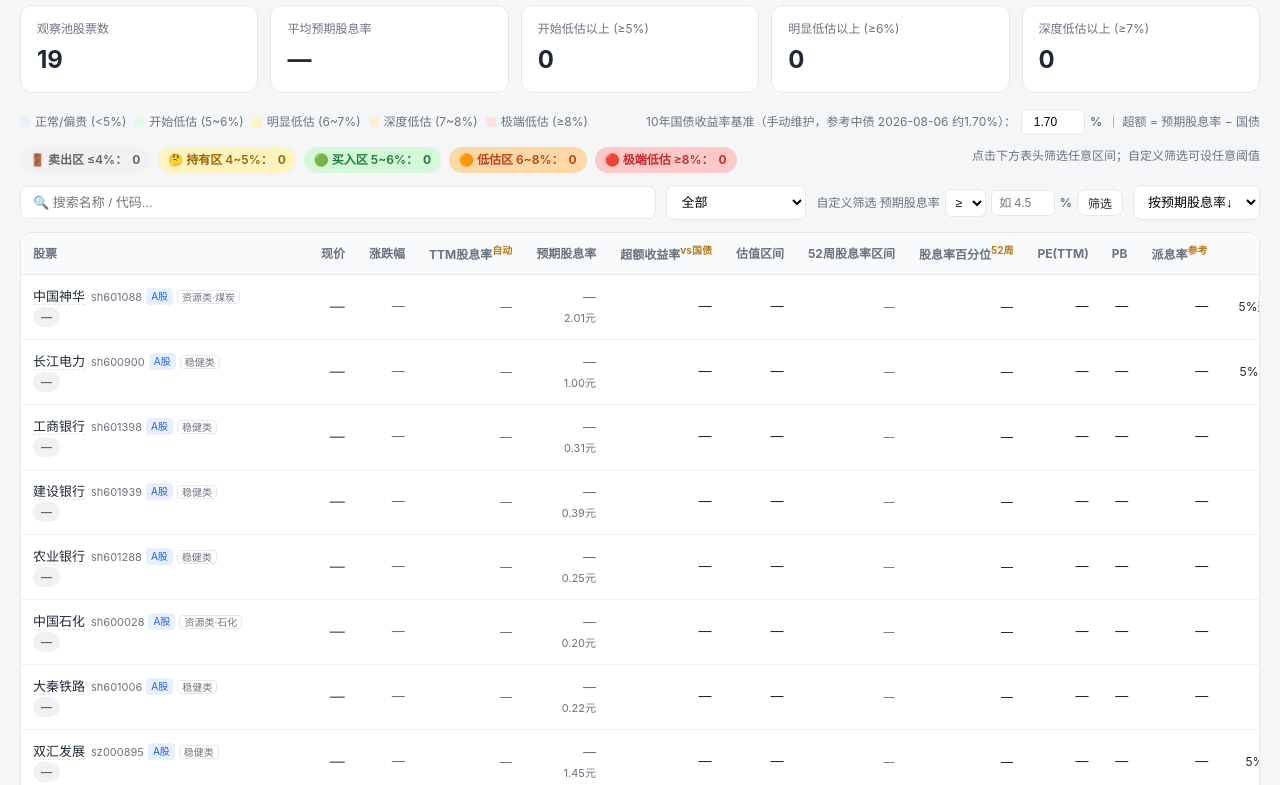
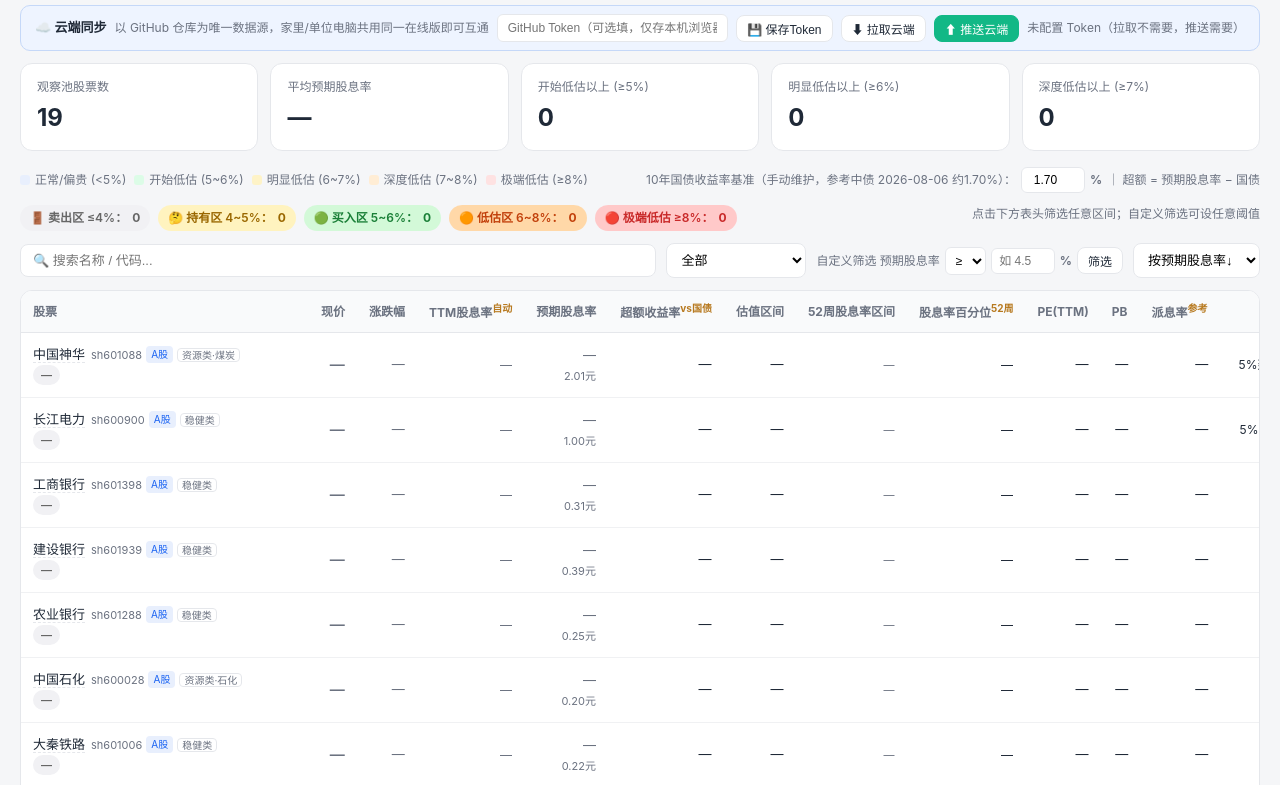
Before and after one commit to LylLLII/sustainable-dividend-watchpool, a plain HTML site: page index.html in a window 1280 px wide. Shown: the part 68-853 px from the top of the page. Drawn offline with nearby package versions, Linux system fonts and the light colour scheme.

Commit message:
Cloud sync: pull/push watchpool data via GitHub API (repo as single source of truth)

```diff
--- a/index.html
+++ b/index.html
@@ -122,6 +122,11 @@
 .sync-bar{display:flex;align-items:center;gap:10px;flex-wrap:wrap;background:#fff8e6;border:1px solid #f5d78e;border-radius:10px;padding:8px 14px;margin-bottom:12px;font-size:13px}
 .sync-bar .btn{border-color:#e0c276}
 .sync-bar .btn:hover{border-color:var(--primary)}
+.cloud-bar{display:flex;align-items:center;gap:8px;flex-wrap:wrap;background:#eef4ff;border:1px solid #c5d8f8;border-radius:10px;padding:8px 14px;margin-bottom:12px;font-size:13px}
+.token-input{flex:1;min-width:200px;border:1px solid var(--border);border-radius:6px;padding:6px 10px;font-size:12px;outline:none}
+.token-input:focus{border-color:var(--primary)}
+.btn.primary-cloud{background:#12b886;border-color:#12b886;color:#fff}
+.btn.primary-cloud:hover{background:#0ca678}
 @media(max-width:860px){ body{padding:12px} }
 </style>
 </head>
@@ -144,6 +149,17 @@
     <span id="sync-detail" style="font-size:12px;color:var(--sub)"></span>
     <button class="btn sm" onclick="copySyncSummary()" title="复制变更摘要，发给AI即可同步到GitHub仓库">📋 复制变更摘要</button>
     <button class="btn sm" onclick="clearLocalDiff()" style="color:var(--red);border-color:#f3c1c1">🗑 放弃本地修改</button>
+  </div>
+
+  <!-- 云端同步：以 GitHub 仓库为唯一权威，双电脑共用 -->
+  <div class="cloud-bar">
+    <span style="font-weight:600">☁️ 云端同步</span>
+    <span style="font-size:12px;color:var(--sub)">以 GitHub 仓库为唯一数据源，家里/单位电脑共用同一在线版即可互通</span>
+    <input class="token-input" id="gh-token" type="password" placeholder="GitHub Token（可选填，仅存本机浏览器）" title="创建方式：GitHub → Settings → Developer settings → Personal access tokens → 勾选 repo 权限">
+    <button class="btn sm" onclick="saveToken()">💾 保存Token</button>
+    <button class="btn sm" onclick="pullCloud()">⬇ 拉取云端</button>
+    <button class="btn sm primary-cloud" onclick="pushCloud()">⬆ 推送云端</button>
+    <span id="cloud-status" style="font-size:12px;color:var(--sub)"></span>
   </div>
 
   <div class="stats">
@@ -422,6 +438,104 @@
   if(bar) bar.style.display = 'none';
   if(repoBase){ pool = repoBase; renderAll(); }
   toast('✅ 已恢复仓库数据');
+}
+
+// ============ 云端同步（GitHub API 直连，以仓库为唯一权威） ============
+const GH_REPO = 'LylLLII/sustainable-dividend-watchpool';
+const GH_PATH = 'data/watchpool.json';
+const GH_TOKEN_KEY = 'watchpool_gh_token';
+const GH_API = 'https://api.github.com';
+
+function getToken(){
+  try{ return localStorage.getItem(GH_TOKEN_KEY) || ''; }catch(e){ return ''; }
+}
+function saveToken(){
+  const t = document.getElementById('gh-token').value.trim();
+  try{ localStorage.setItem(GH_TOKEN_KEY, t); }catch(e){}
+  toast(t ? '✅ Token 已保存（仅存本机浏览器）' : '已清空 Token');
+  updateCloudStatus();
+}
+function loadTokenIntoInput(){
+  try{ const t = localStorage.getItem(GH_TOKEN_KEY); if(t) document.getElementById('gh-token').value = t; }catch(e){}
+}
+
+function ghHeaders(withAuth){
+  const h = { 'Accept':'application/vnd.github+json', 'Content-Type':'application/json' };
+  const t = getToken();
+  if(withAuth && t) h['Authorization'] = 'Bearer ' + t;
+  return h;
+}
+
+// base64 <-> unicode（GitHub contents API 内容为 base64）
+function b64encode(str){
+  const bytes = new TextEncoder().encode(str);
+  let bin = ''; bytes.forEach(b => bin += String.fromCharCode(b));
+  return btoa(bin);
+}
+function b64decode(b64){
+  const bin = atob(b64);
+  const bytes = new Uint8Array(bin.length);
+  for(let i=0;i<bin.length;i++) bytes[i] = bin.charCodeAt(i);
+  return new TextDecoder('utf-8').decode(bytes);
+}
+
+function updateCloudStatus(msg){
+  const el = document.getElementById('cloud-status');
+  if(msg) el.textContent = msg;
+  else el.textContent = getToken() ? '已连接云端（Token 已配置）' : '未配置 Token（拉取不需要，推送需要）';
+}
+
+// 拉取云端：GET 仓库文件 → 作为新基准，合并本地 diff
+function pullCloud(){
+  const status = document.getElementById('cloud-status');
+  status.textContent = '拉取中...';
+  fetch(GH_API + '/repos/' + GH_REPO + '/contents/' + GH_PATH, { headers: ghHeaders(false) })
+    .then(r => { if(!r.ok) throw new Error('HTTP '+r.status); return r.json(); })
+    .then(js => {
+      const content = b64decode(js.content);
+      let cloud;
+      try{ cloud = JSON.parse(content); }catch(e){ throw new Error('云端数据解析失败'); }
+      if(!cloud || !Array.isArray(cloud.stocks)) throw new Error('云端数据格式错误');
+      // 云端数据作为新基准
+      repoBase = cloud;
+      const diff = loadDiff();
+      pool = applyDiff(cloud, diff);
+      renderAll();
+      updateSyncBar();
+      status.textContent = '✅ 已拉取云端（' + cloud.stocks.length + ' 只，本地差异已合并）';
+      toast('✅ 云端数据已拉取');
+    })
+    .catch(e => { status.textContent = '❌ 拉取失败：' + e.message; toast('⚠️ 拉取云端失败'); });
+}
+
+// 推送云端：把合并后的完整数据 PUT 回仓库（需 Token + 当前 sha）
+function pushCloud(){
+  if(!getToken()){ toast('⚠️ 请先填写并保存 GitHub Token'); document.getElementById('gh-token').focus(); return; }
+  const status = document.getElementById('cloud-status');
+  status.textContent = '推送中（先获取云端 sha）...';
+  // 1. 获取当前文件 sha
+  fetch(GH_API + '/repos/' + GH_REPO + '/contents/' + GH_PATH, { headers: ghHeaders(true) })
+    .then(r => { if(!r.ok) throw new Error('HTTP '+r.status); return r.json(); })
+    .then(js => {
+      const sha = js.sha;
+      const content = b64encode(JSON.stringify({ meta: pool.meta, stocks: pool.stocks }, null, 2));
+      const payload = {
+        message: 'update watchpool via web cloud sync @' + new Date().toISOString().slice(0,16),
+        content: content,
+        sha: sha,
+        branch: 'main'
+      };
+      status.textContent = '推送中...';
+      return fetch(GH_API + '/repos/' + GH_REPO + '/contents/' + GH_PATH, {
+        method:'PUT', headers: ghHeaders(true), body: JSON.stringify(payload)
+      });
+    })
+    .then(r => { if(!r.ok) throw new Error('HTTP '+r.status); return r.json(); })
+    .then(() => {
+      status.textContent = '✅ 已推送云端（' + pool.stocks.length + ' 只）';
+      toast('✅ 已同步到 GitHub，其他电脑点「拉取云端」即可看到');
+    })
+    .catch(e => { status.textContent = '❌ 推送失败：' + e.message; toast('⚠️ 推送云端失败：' + e.message); });
 }
 
 // ============ 行情 ============
@@ -1082,6 +1196,8 @@
 // 启动
 loadPool();
 loadBondYield();
+loadTokenIntoInput();
+updateCloudStatus();
 refreshQuotes();
 fetchAutoDps();
 setInterval(()=>{ refreshQuotes(); }, 30000);
```
